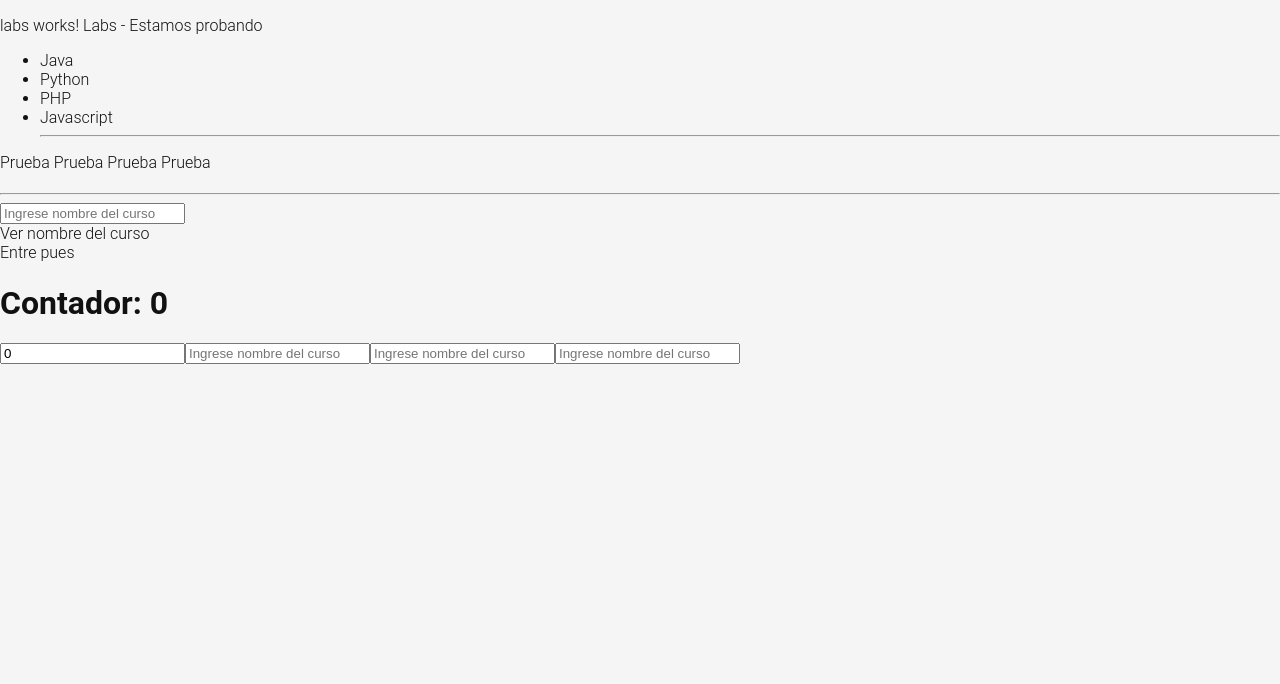
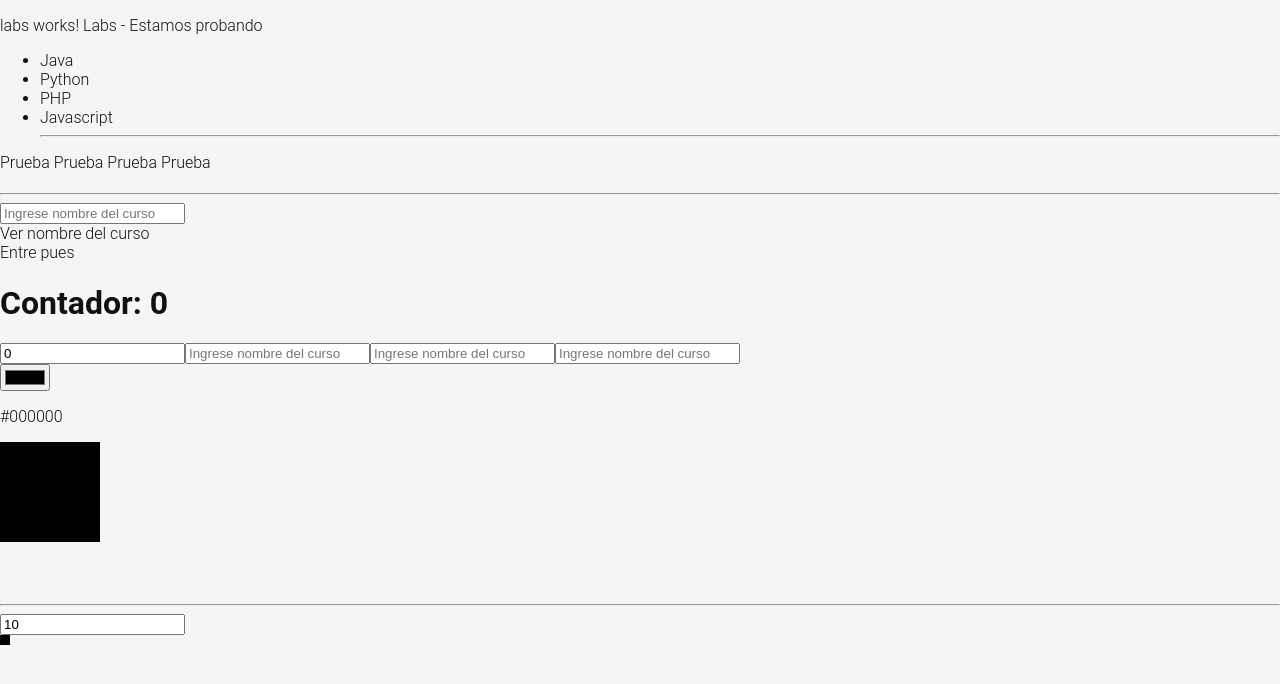
Before and after one commit to master-sebastian/todoapp, an Angular app: page /labs/datos in a window 1280 px wide. Shown: the top 684 px of the page. Built offline with nearby package versions, Linux system fonts and the light colour scheme.

Commit message:
Usando Estilos

```diff
--- a/src/app/pages/labs/labs.component.css
+++ b/src/app/pages/labs/labs.component.css
@@ -0,0 +1,4 @@
+.box {
+    height: 10px;
+    display: block;
+}
--- a/src/app/pages/labs/labs.component.html
+++ b/src/app/pages/labs/labs.component.html
@@ -24,3 +24,19 @@
 <input type="text" [value]="nameCourse" (keyup)="changeHandlerNameCourse($event)" placeholder="Ingrese nombre del curso">
 <input type="text" [value]="nameCourse" (keyup.shift)="changeHandlerNameCourse($event)" placeholder="Ingrese nombre del curso">
 <input type="text" [value]="nameCourse" (keydown.shift.t)="changeHandlerNameCourse($event)" placeholder="Ingrese nombre del curso">
+
+<br>
+
+<input type="color" [formControl]="colorControl">
+<p>{{colorControl.value}}</p>
+
+
+<svg>
+    <g>
+        <rect x="0" y="0" height="100" width="100" [attr.fill]="colorControl.value"/>
+    </g>
+</svg>
+
+<hr>
+<input type="number" [formControl]="anchoControl">
+<span class="box" [style.width.px]="anchoControl.value" [style.backgroundColor]="colorControl.value"></span>
--- a/src/app/pages/labs/labs.component.ts
+++ b/src/app/pages/labs/labs.component.ts
@@ -1,10 +1,11 @@
 import { Component, signal } from '@angular/core';
 import { CommonModule } from '@angular/common' //Agregarlo para versiones recientes para usar las directivas de control antiguas como el *ngFor
+import { FormControl, ReactiveFormsModule } from '@angular/forms';
 
 @Component({
   selector: 'app-labs',
   standalone: true,
-  imports: [CommonModule],
+  imports: [CommonModule, ReactiveFormsModule],
   templateUrl: './labs.component.html',
   styleUrl: './labs.component.css'
 })
@@ -21,6 +22,9 @@ export class LabsComponent {
   ];
 
   nameCourse = "";
+
+  colorControl = new FormControl("#000000");
+  anchoControl = new FormControl("10");
 
   private ID = 31233; //Propiedades privadas solo accesibles desde la clase
 
```
